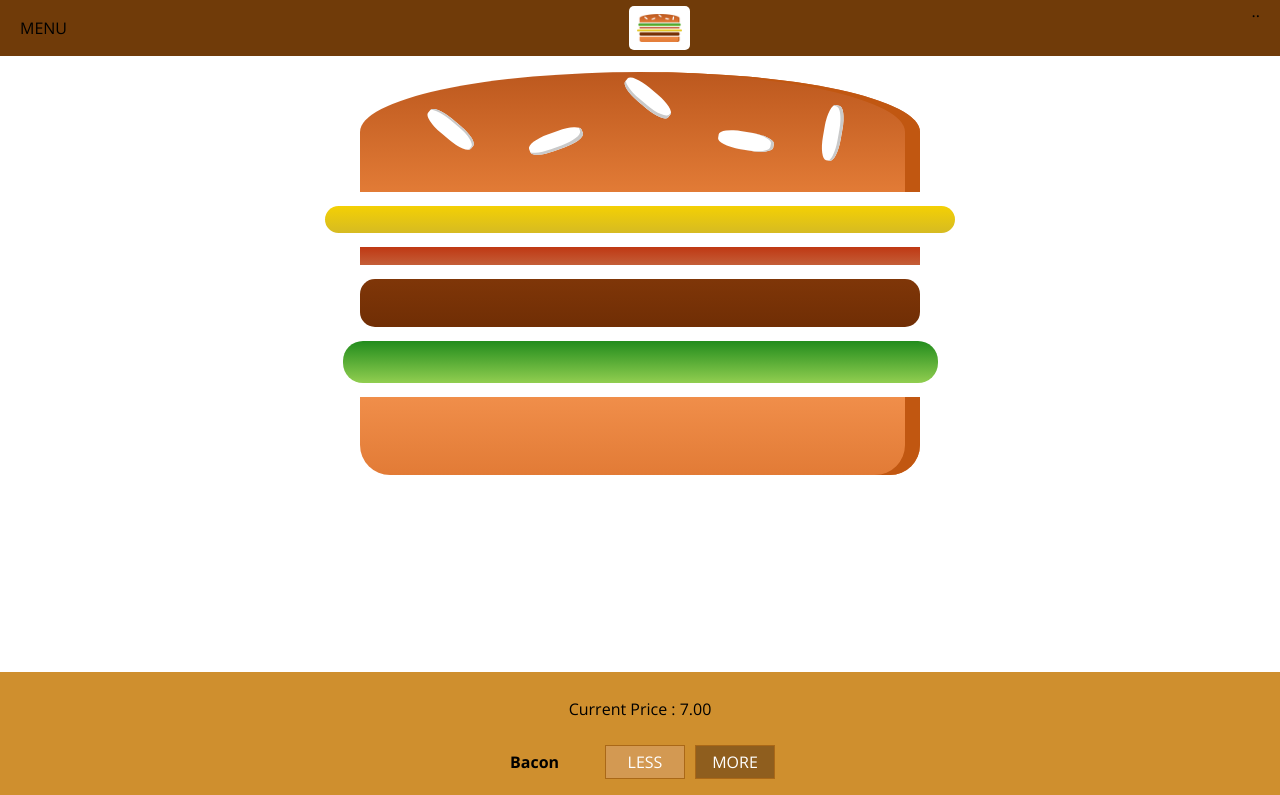
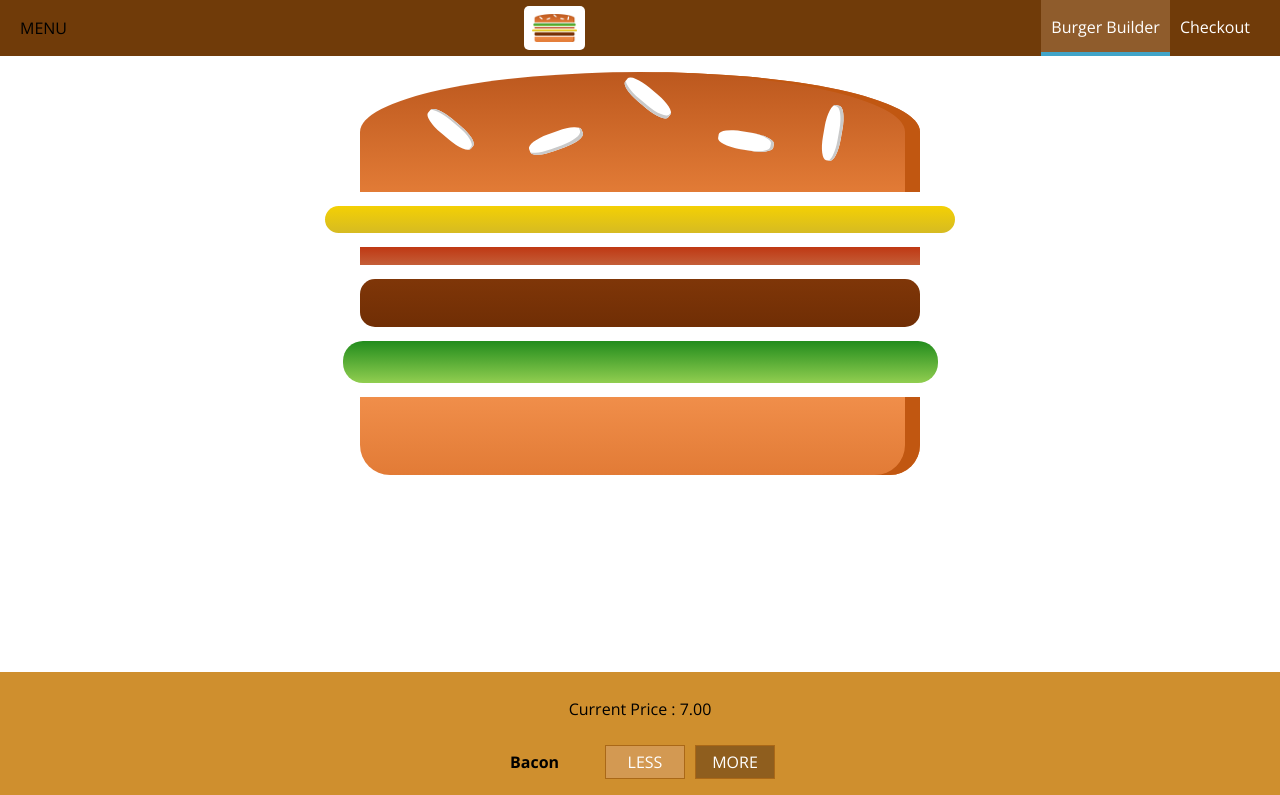
Before and after one commit to iampawands/burger-mania-project, a React (Create React App) app: page / in a window 1280 px wide. Shown: the top 795 px of the page. Built offline with nearby package versions, Linux system fonts and the light colour scheme.

Commit message:
Added Reusable Navigation items

```diff
--- /dev/null
+++ b/src/components/Navigation/NavigationItems/NavigationItem/NavigationItem.js
@@ -0,0 +1,11 @@
+import React from "react";
+import classes from "./NavigationItem.module.css"
+
+const navigationItem = (props) => {
+    return <li className={classes.NavigationItem}>
+            <a href={props.link}
+               className={props.active?classes.active:null}>{props.children}</a>
+    </li>
+}
+
+export default navigationItem;
--- /dev/null
+++ b/src/components/Navigation/NavigationItems/NavigationItem/NavigationItem.module.css
@@ -0,0 +1,25 @@
+.NavigationItem{
+    margin: 0;
+    box-sizing: border-box;
+    display: flex;
+    height: 100%;
+    align-items: center;
+}
+
+.NavigationItem a{
+    color: white;
+    text-decoration: none;
+    height: 100%;
+    padding: 16px 10px;
+    border-bottom: 4px solid transparent;
+    box-sizing: border-box;
+}
+.NavigationItem a:hover,
+.NavigationItem a:active,
+.NavigationItem a.active{
+    background-color: #8F5C2C;
+    border-bottom: 4px solid #40A4C8;
+    color: white;
+
+
+}
--- /dev/null
+++ b/src/components/Navigation/NavigationItems/NavigationItems.js
@@ -0,0 +1,11 @@
+import React from "react";
+import classes from "./NavigationItems.module.css"
+import NavigationItem from "./NavigationItem/NavigationItem"
+const navigationItems = (props) => {
+    return <ul className={classes.NavigationItems}>
+            <NavigationItem link='/' active>Burger Builder</NavigationItem>
+             <NavigationItem link='/'>Checkout</NavigationItem>
+    </ul>
+}
+
+export default navigationItems;
--- /dev/null
+++ b/src/components/Navigation/NavigationItems/NavigationItems.module.css
@@ -0,0 +1,8 @@
+.NavigationItems{
+    margin: 0;
+    padding: 0;
+    list-style: none;
+    display: flex;
+    align-items: center;
+    height: 100%;
+}
--- a/src/components/Navigation/Toolbar/Toolbar.js
+++ b/src/components/Navigation/Toolbar/Toolbar.js
@@ -1,12 +1,13 @@
 import React from "react";
 import classes from "./Toolbar.module.css"
 import Logo from "../../../components/Logo/Logo"
+import NavigationItems from "../NavigationItems/NavigationItems"
 const toolbar = () => {
     return <header className={classes.Toolbar}>
         <div>MENU</div>
         <Logo/>
         <nav>
-            ..
+            <NavigationItems/>
         </nav>
     </header>
 }
```
